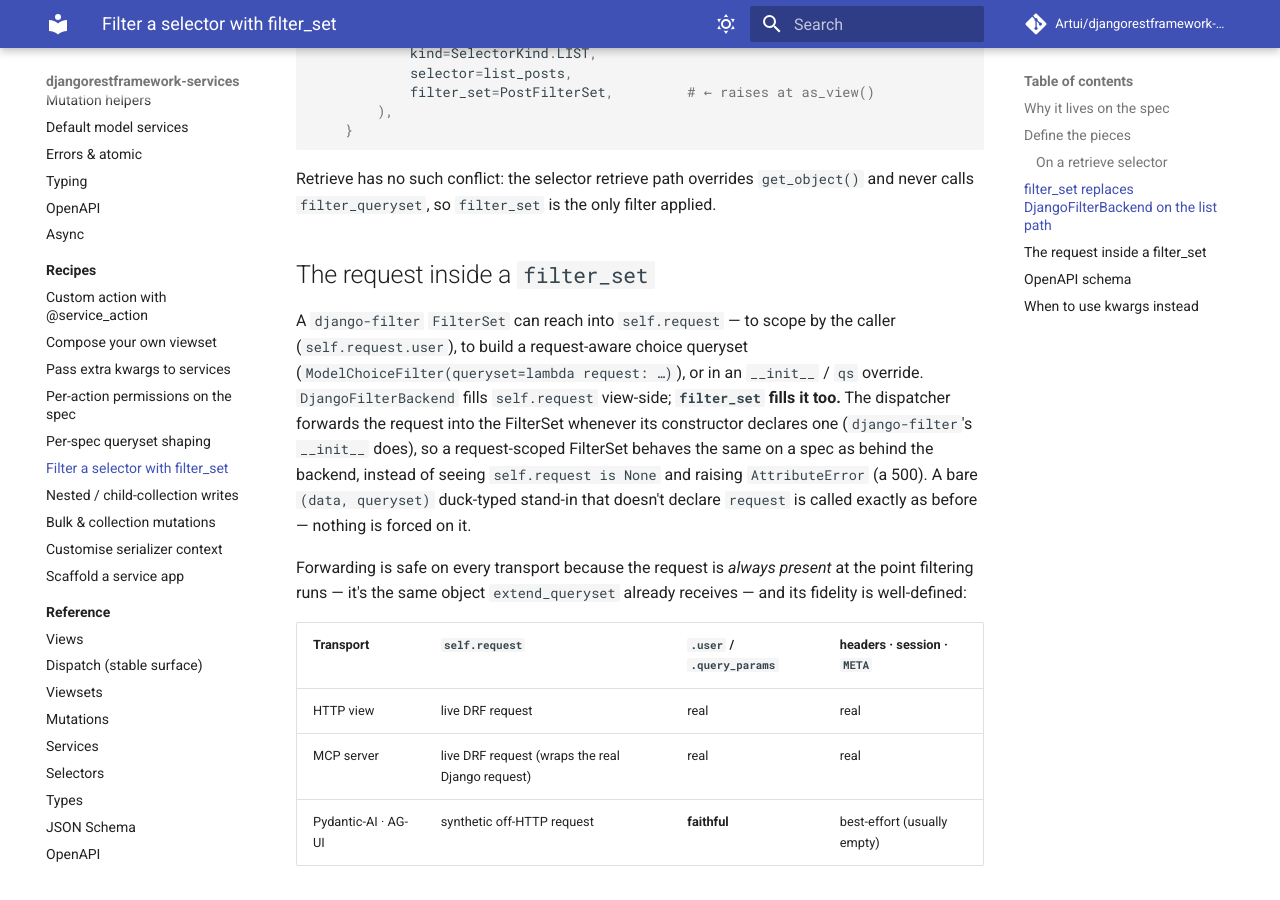
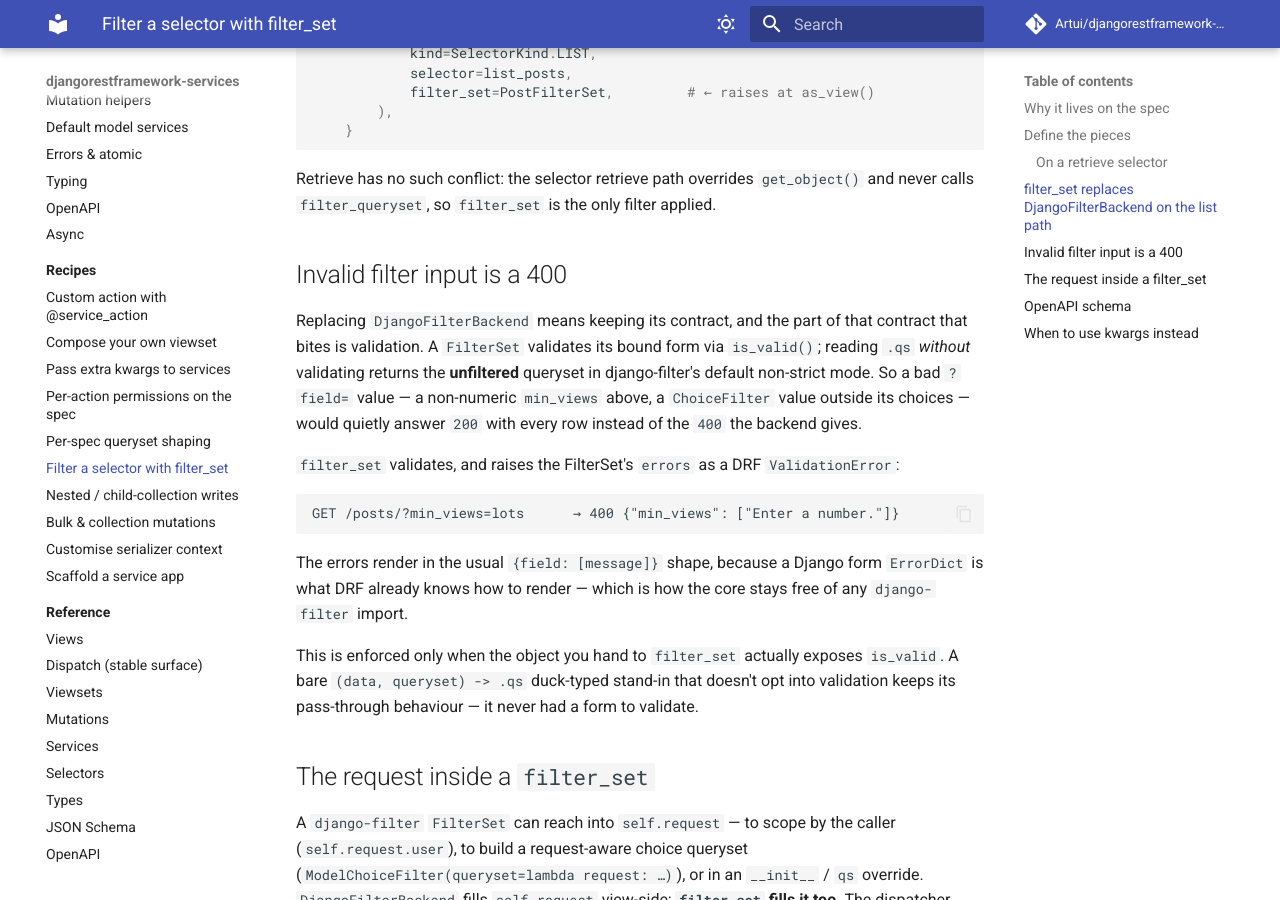
Before and after one commit to Artui/django-spec-rest, an MkDocs documentation site: the page built from docs/recipes/selector-filtering.md, in a window 1280 px wide and 900 px high, scrolled down 3273 px. Built offline with MkDocs 1.6.1 and Material for MkDocs 9.7.7, drawn with Linux system fonts in a browser that asks for light colours; comment, search, counter and statistics services are not loaded.

Commit message:
Fix docs/code divergences found in a docs audit (Artui/djangorestframework-services#44)
An audit of README + docs/ against the package surface (AST-checking every
call kwarg in every fence, every mkdocstrings target, every documented
symbol and spec field) came back clean except for four items.

- ServiceSpec parameterisation examples were missing their third type
  argument. ServiceSpec is Generic[InputT, ResultT, ExtraT], but the
  README, the docs landing page and the Typing guide all showed
  ServiceSpec[AuthorIn, Author] — which raises TypeError at runtime,
  since these are plain TypeVars with no PEP 696 defaults. The Typing
  guide contradicted itself: it declares the three-parameter Generic a
  few lines above its own two-argument example.

- filter_set's 400-on-invalid-filter contract was undocumented. Rejecting
  invalid filter input rather than silently returning unfiltered rows is
  the half of "replaces DjangoFilterBackend" that most affects callers,
  and it appeared in neither the filtering recipe nor the
  SelectorSpec.filter_set docstring that drives the reference — the
  explanation lived only in a private helper's docstring, which
  mkdocstrings filters out.

- PolymorphicServiceSpec had no reference entry. It was the only public
  symbol of 87 with no autodoc entry on any reference page.

- rest_framework_services.conf was dead code. Nothing imported it, so
  REST_FRAMEWORK_SERVICES / ATOMIC_BY_DEFAULT did nothing: the atomic
  default is the ServiceSpec.atomic field and the supported opt-out is
  per-spec atomic=False. Setting it silently had no effect, which is
  worse than not offering it. Removed rather than wired up — the
  per-spec knob already covers the case and is what the docs teach.

The spec-subscript arity is now pinned by a test. The existing protocol
tests annotate with the two-argument form, but those annotations are
strings under `from __future__ import annotations`, so they never reached
the subscript machinery — which is how the docs bug went unnoticed. The
new test evaluates the subscripts instead.

Co-authored-by: Claude Opus 5 <noreply@anthropic.com>

````diff
--- a/docs/recipes/selector-filtering.md
+++ b/docs/recipes/selector-filtering.md
@@ -171,6 +171,31 @@ class PostViewSet(SelectorViewSet):
 Retrieve has no such conflict: the selector retrieve path overrides `get_object()`
 and never calls `filter_queryset`, so `filter_set` is the only filter applied.
 
+## Invalid filter input is a 400
+
+Replacing `DjangoFilterBackend` means keeping its contract, and the part of that
+contract that bites is validation. A `FilterSet` validates its bound form via
+`is_valid()`; reading `.qs` *without* validating returns the **unfiltered**
+queryset in django-filter's default non-strict mode. So a bad `?field=` value — a
+non-numeric `min_views` above, a `ChoiceFilter` value outside its choices —
+would quietly answer `200` with every row instead of the `400` the backend gives.
+
+`filter_set` validates, and raises the FilterSet's `errors` as a DRF
+`ValidationError`:
+
+```text
+GET /posts/?min_views=lots      → 400 {"min_views": ["Enter a number."]}
+```
+
+The errors render in the usual `{field: [message]}` shape, because a Django form
+`ErrorDict` is what DRF already knows how to render — which is how the core stays
+free of any `django-filter` import.
+
+This is enforced only when the object you hand to `filter_set` actually exposes
+`is_valid`. A bare `(data, queryset) -> .qs` duck-typed stand-in that doesn't opt
+into validation keeps its pass-through behaviour — it never had a form to
+validate.
+
 ## The request inside a `filter_set`
 
 A `django-filter` `FilterSet` can reach into `self.request` — to scope by the
````
Also changed, not shown: CHANGELOG.md (+28 -0 lines), README.md (+1 -1 lines), docs/index.md (+1 -1 lines), docs/reference/index.md (+3 -2 lines), docs/reference/types.md (+4 -0 lines), docs/typing.md (+18 -2 lines), 4 other files.
